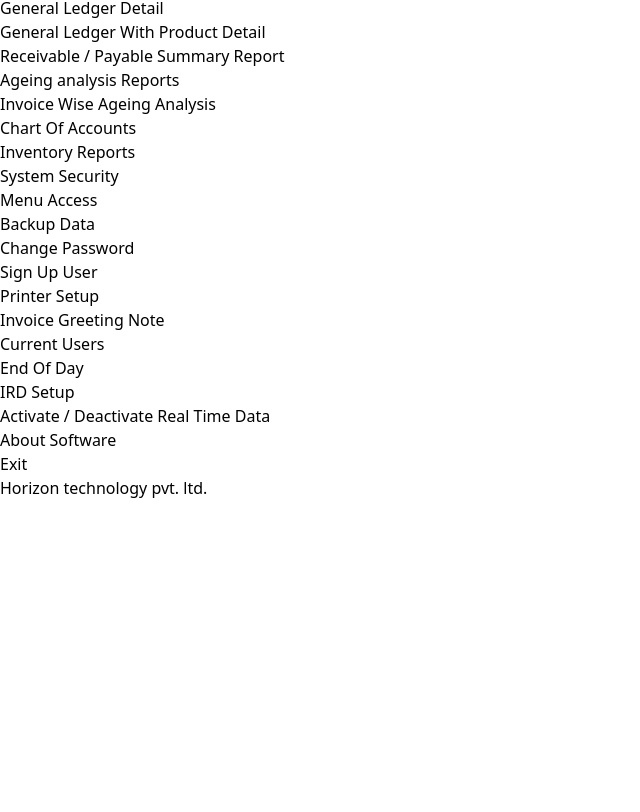
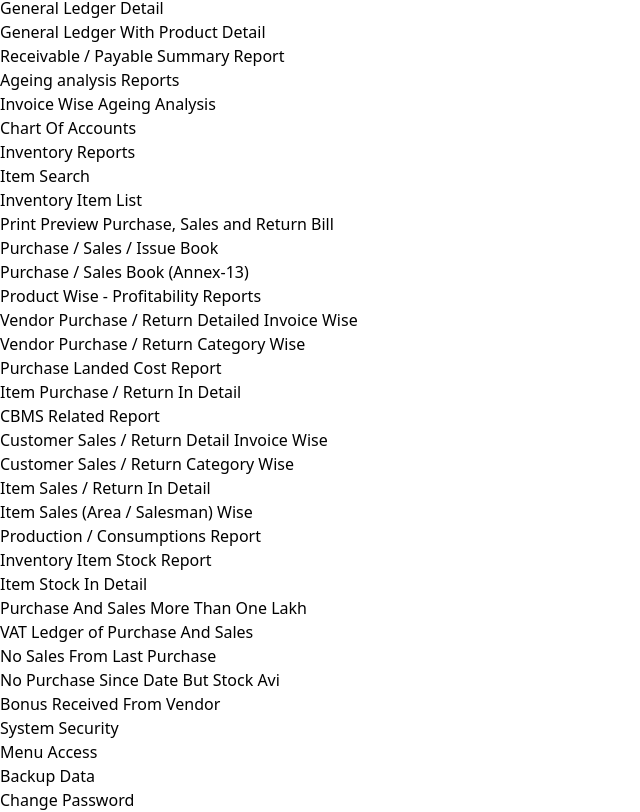
Before and after one commit to Birat121/Horizon_tech, a React (Vite) app in the folder frontend/inventory/: page / in a window 1280 px wide. Shown: the part 916-1728 px from the top of the page, without its empty margins (0-640 px from the left). Before the commit the page ends 1416 px from the top, so only its background shows below. Built offline with nearby package versions, Linux system fonts and the light colour scheme.

Commit message:
InventoryUpdate

```diff
--- a/frontend/inventory/src/components/Navbar/Navbar.jsx
+++ b/frontend/inventory/src/components/Navbar/Navbar.jsx
@@ -167,16 +167,51 @@ const Navbar = () => {
 
             </ul>
           </li>
-          <li>
+            <li className="group relative">
             <Link
-              to="/inventoryreports"
-              className="hover:text-gray-300 transition duration-300"
+                to="/inventoryreports"
+                className="text-xl hover:text-gray-300 transition duration-300"
             >
-              Inventory Reports
+            Inventory Reports
             </Link>
-          </li>
-
-
+            <ul className="absolute left-0 hidden mt-2 w-48 bg-white text-black shadow-lg group-hover:block">
+            {[
+                { path: "/inventoryreports/suboption1", label: "Item Search" },
+                { path: "/inventoryreports/suboption2", label: "Inventory Item List" },
+                {
+                  path: "/inventoryreports/suboption3",
+                  label: "Print Preview Purchase, Sales and Return Bill",
+                },
+                { path: "/inventoryreports/suboptions4", label: "Purchase / Sales / Issue Book" },
+                { path: "/inventoryreports/suboption5", label: "Purchase / Sales Book (Annex-13)" },
+                { path: "/inventoryreports/suboptions6", label: "Product Wise - Profitability Reports" },
+                {
+                  path: "/inventoryreports/suboptions7",
+                  label: "Vendor Purchase / Return Detailed Invoice Wise",
+                },
+                { path: "/inventoryreports/suboptions8", label: "Vendor Purchase / Return Category Wise" },
+                { path: "/inventoryreports/suboptions9", label: "Purchase Landed Cost Report" },
+                { path: "/inventoryreports/suboptions11", label: "Item Purchase / Return In Detail" },
+                { path: "/inventoryreports/suboptions12", label: "CBMS Related Report" },
+                { path: "/inventoryreports/suboptions13", label: "Customer Sales / Return Detail Invoice Wise" },
+                { path: "/inventoryreports/suboptions14", label: "Customer Sales / Return Category Wise" },
+                { path: "/inventoryreports/suboptions15", label: "Item Sales / Return In Detail" },
+                { path: "/inventoryreports/suboptions16", label: "Item Sales (Area / Salesman) Wise" },
+                { path: "/inventoryreports/suboptions17", label: "Production / Consumptions Report" },
+                { path:"/inventoryreports/suboptions18",label:"Inventory Item Stock Report"},
+                { path: "/inventoryreports/suboptions19", label: "Item Stock In Detail" },
+                { path: "/inventoryreports/suboptions20", label: "Purchase And Sales More Than One Lakh" },
+                { path:"/inventoryreports/suboptions21",label:"VAT Ledger of Purchase And Sales"},
+                { path: "/inventoryreports/suboptions22", label: "No Sales From Last Purchase" },
+                { path: "/inventoryreports/suboptions23", label: "No Purchase Since Date But Stock Avi"},
+                { path:"/inventoryreports/suboptions24",label:"Bonus Received From Vendor"},
+                ].map((item, index) => (
+                <li key={index} className="px-4 py-2 hover:bg-gray-100">
+                <Link to={item.path}>{item.label}</Link>
+            </li>
+          ))}
+        </ul>
+        </li>
           <li className="group relative">
             <Link
               to="/systemsecurity"
```
